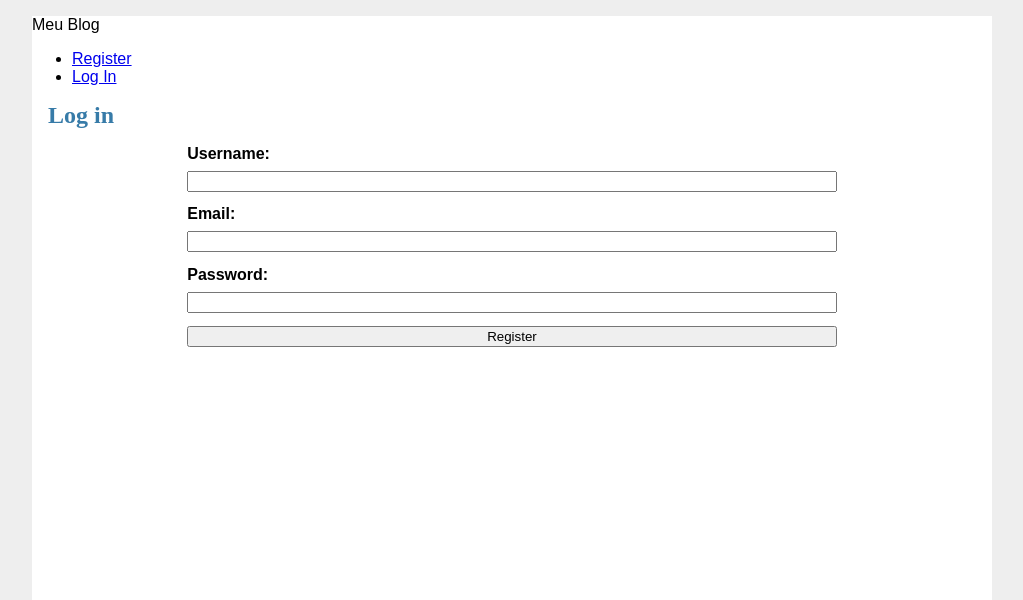
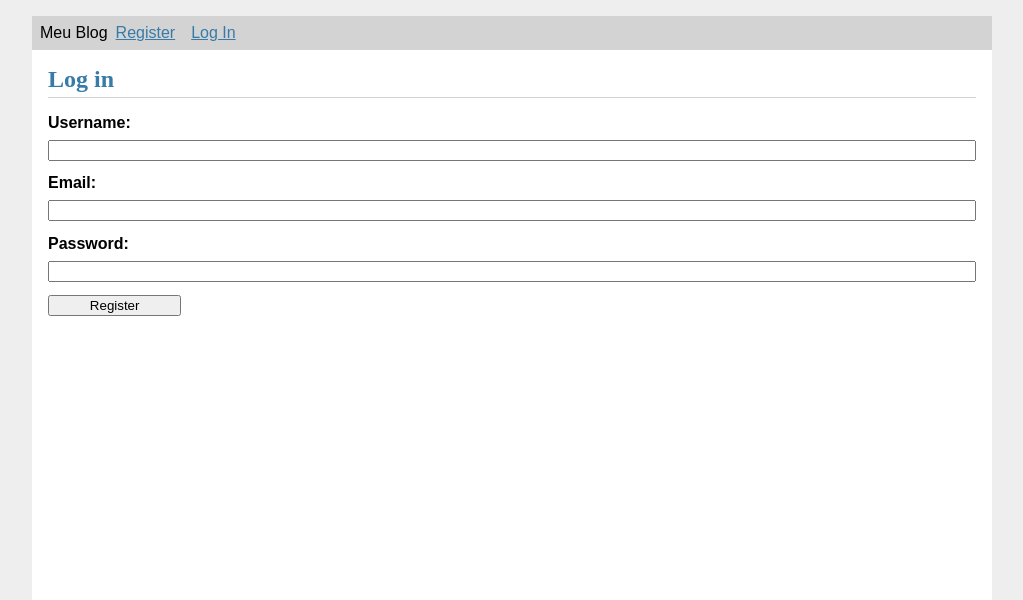
Before and after one commit to Moques3/BlogOcean, a Flask app: page /register in a window 1280 px wide. Shown: the top 600 px of the page, without its empty margins (128-1151 px from the left). Run offline with Flask 2, Linux system fonts and the light colour scheme.

Commit message:
atualizando...

```diff
--- a/app.py
+++ b/app.py
@@ -27,11 +27,10 @@ class Post(db.Model):
 
 class User(UserMixin, db.Model):
     id = db.Column(db.Integer, primary_key=True, autoincrement=True)
-    username = db.Column(db.String(20), nullable=False,
-                         unique=True, index=True)
+    username = db.Column(db.String(20), nullable=False, unique=True, index=True)
     email = db.Column(db.String(64), nullable=False, unique=True, index=True)
     password_hash = db.Column(db.String(128), nullable=False)
-    post = db.relationship('Post', backref='author')
+    posts = db.relationship('Post', backref='author')
 
 
 def set_password(self, password):
@@ -52,7 +51,7 @@ db.create_all()
 
 @app.route("/")
 def index():
-    posts = Post.query.order_by(-Posts.created).all()
+    posts = Post.query.order_by(-Post.created).all()
     return render_template("index.html", posts=posts)
 
 
@@ -66,11 +65,11 @@ def register():
         password = request.form['password']
         try:
             new_user = User(username=username, email=email)
-            new_user. set_password(password)
+            new_user.set_password('password')
             db.session.add(new_user)
             db.session.commit()
         except IntegrityError:
-            flash("Username or E-mail already exists")
+            flash("Username or E-mail already exists!")
         else:
             return redirect(url_for('login'))
     return render_template('register.html')
--- a/static/style.css
+++ b/static/style.css
@@ -13,15 +13,33 @@ h1{
   color: #377ba8;
   margin: 1rem 0;
 }
+a{
+  color: #377ba8;
+}
 hr{
   border: none;
   border-top: 1px solid lightgray;
+}
+nav{
+  background: lightgray;
+  display: flex;
+  align-items: center;
+  padding: 0 0.5em;
+
+}
+nav h1{
+  flex: auto;
+  margin: 0;
 }
 .content{
   padding: 0 1rem 1rem;
 }
 .post > header > div:first-of-type{
   flex: auto;
+}
+.post > header h1{
+  font-size: 1.5em;
+  margin-bottom: 0;
 }
 .post .about{
   color: slategray;
@@ -30,15 +48,17 @@ hr{
 .post .body{
   white-space: pre-line;
 }
+.content:last-child{
+  margin-bottom: 0;
+}
 .no-posts{
   font-style: italic;
   color: gray;
 }
 .content form{
-  margin: 1em auto;
+  margin: 1em 0;
   display: flex;
   flex-direction: column;
-  max-width: 70%;
 }
 .content label{
   font-weight: bold;
@@ -47,3 +67,35 @@ hr{
 .content input{
   margin-bottom: 1em;
 }
+input.danger{
+  color: #cc2f2e;
+}
+input[type=submit]{
+  align-self: start;
+  min-width: 10em;
+}
+.flash{
+  margin: 1em 0;
+  padding: 1em;
+  background: #cae6f6;
+  border: 1px solid#377ba8;
+}
+.content > header{
+  border-bottom: 1px solid lightgrey;
+  display: flex;
+  align-items: center;
+}
+.content > header h1{
+  flex: auto;
+  margin: 1rem 0 0.25rem 0;
+}
+nav ul{
+  display: flex;
+  list-style: none;
+  margin: 0;
+  padding: 0;
+}
+nav ul li a, nav ul li span, header .action{
+  display: block;
+  padding: 0.5rem;
+}
```
Also changed, not shown: app.db.
